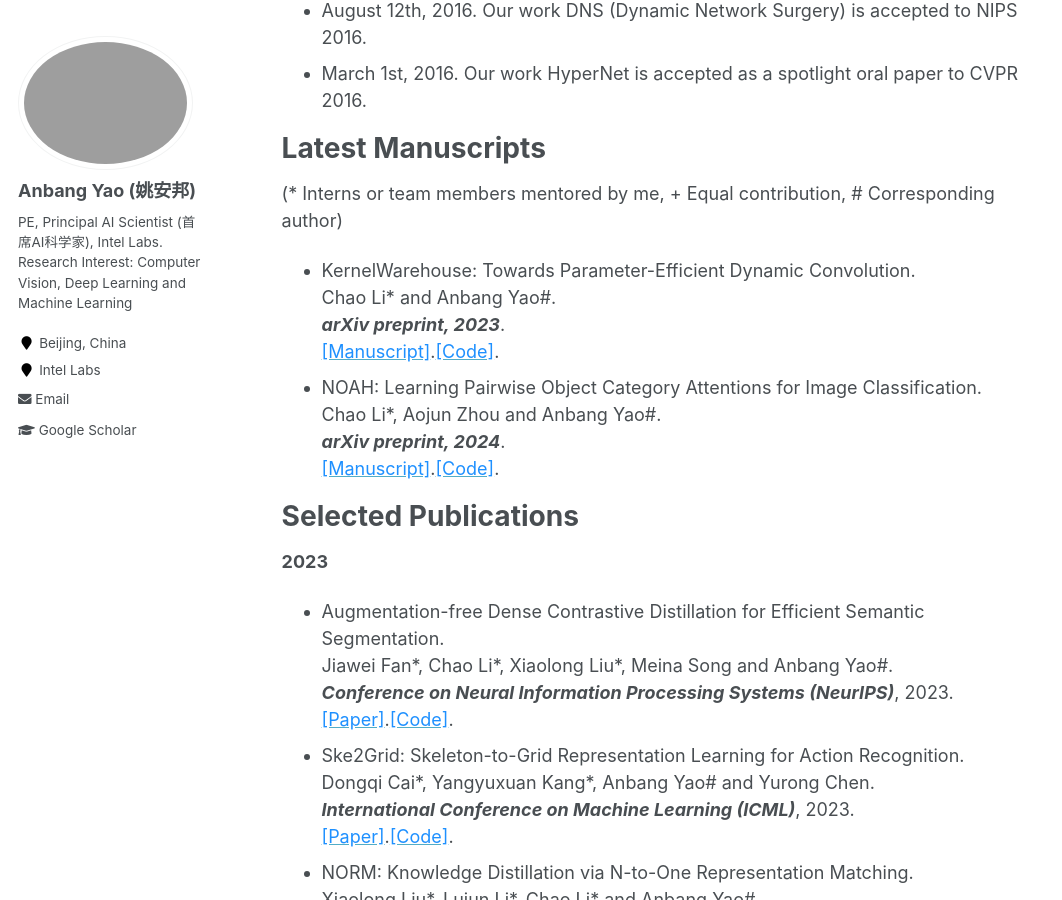
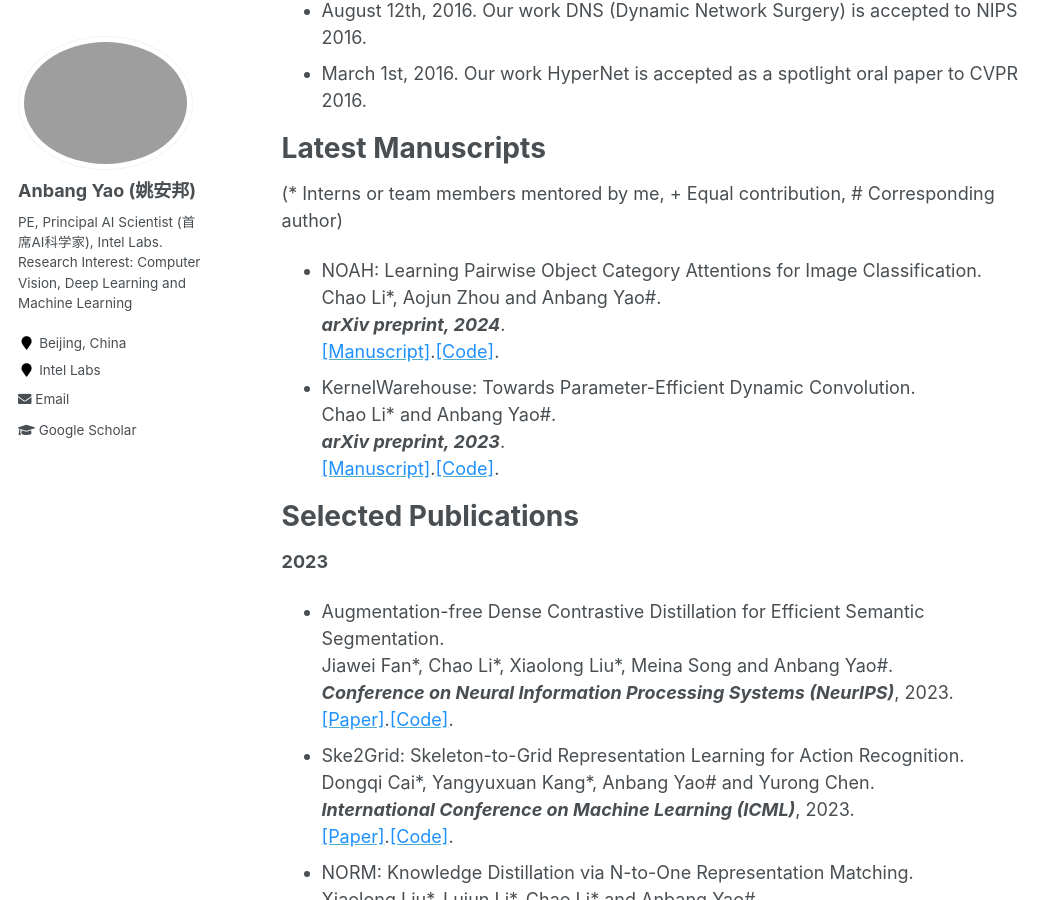
Before and after one commit to YaoAnbang/YaoAnbang.github.io, a Jekyll site: the page built from _pages/about.md, in a window 1280 px wide and 900 px high, scrolled down 2202 px. Shown: the whole window, without its empty margins (0-1062 px from the left). Built offline with Jekyll 4.4.1, drawn with Linux system fonts in a browser that asks for light colours.

Commit message:
Update about.md

```diff
--- a/_pages/about.md
+++ b/_pages/about.md
@@ -55,8 +55,8 @@ Latest Manuscripts
 =====
 (\* Interns or team members mentored by me, \+ Equal contribution, \# Corresponding author)
 
++ NOAH: Learning Pairwise Object Category Attentions for Image Classification.<br> Chao Li\*, Aojun Zhou and Anbang Yao\#.<br><em>**arXiv preprint, 2024**</em>.<br> [<font color="DodgerBlue">[Manuscript]</font>](http://arxiv.org/abs/2402.02377).[<font color="DodgerBlue">[Code]</font>](https://github.com/OSVAI/NOAH).<br>
 + KernelWarehouse: Towards Parameter-Efficient Dynamic Convolution.<br> Chao Li\* and Anbang Yao\#.<br><em>**arXiv preprint, 2023**</em>.<br> [<font color="DodgerBlue">[Manuscript]</font>](https://arxiv.org/pdf/2308.08361.pdf).[<font color="DodgerBlue">[Code]</font>](https://github.com/OSVAI/KernelWarehouse?tab=readme-ov-file).<br>
-+ NOAH: Learning Pairwise Object Category Attentions for Image Classification.<br> Chao Li\*, Aojun Zhou and Anbang Yao\#.<br><em>**arXiv preprint, 2024**</em>.<br> [<font color="DodgerBlue">[Manuscript]</font>](http://arxiv.org/abs/2402.02377).[<font color="DodgerBlue">[Code]</font>](https://github.com/OSVAI/NOAH).<br>
 
 Selected Publications
 =====
```
